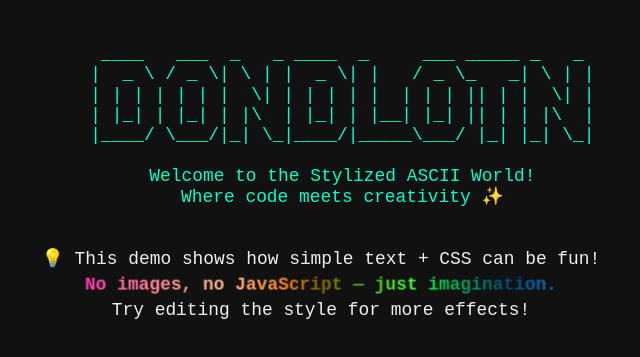
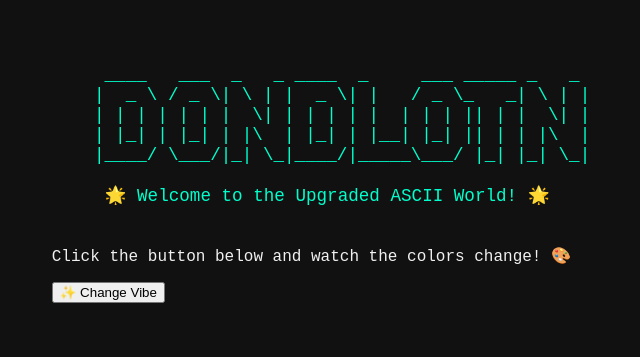
Before and after one commit to Zulqarnain04/oooooo, a plain HTML site: page index.html in a window 1280 px wide. Shown: the part 225-582 px from the top of the page, without its empty margins (319-959 px from the left). Drawn offline with Linux system fonts and the light colour scheme.

Commit message:
Update index.html

```diff
--- a/index.html
+++ b/index.html
@@ -2,27 +2,28 @@
 <html lang="en">
 <head>
   <meta charset="UTF-8">
-  <title>Stylish ASCII World</title>
+  <title>ASCII Playground</title>
   <link rel="stylesheet" href="style.css">
+  <link href="https://fonts.googleapis.com/css2?family=Orbitron&display=swap" rel="stylesheet">
 </head>
 <body>
-  <div class="ascii-box">
-    <pre class="ascii-art">
+  <div class="background"></div>
+
+  <div class="container">
+    <pre id="asciiArt" class="ascii-art">
      ____   ___  _   _ ____  _     ___ _____ _   _
     |  _ \ / _ \| \ | |  _ \| |   / _ \_   _| \ | |
     | | | | | | |  \| | | | | |  | | | || | |  \| |
     | |_| | |_| | |\  | |_| | |__| |_| || | | |\  |
     |____/ \___/|_| \_|____/|_____\___/ |_| |_| \_|
 
-    Welcome to the Stylized ASCII World!
-    Where code meets creativity ✨
+     🌟 Welcome to the Upgraded ASCII World! 🌟
     </pre>
 
-    <div class="fun-text">
-      <p>💡 This demo shows how simple text + CSS can be fun!</p>
-      <p class="rainbow">No images, no JavaScript — just imagination.</p>
-      <p>Try editing the style for more effects!</p>
-    </div>
+    <p class="fun-text">Click the button below and watch the colors change! 🎨</p>
+    <button onclick="changeColor()">✨ Change Vibe</button>
   </div>
+
+  <script src="script.js"></script>
 </body>
 </html>
```
